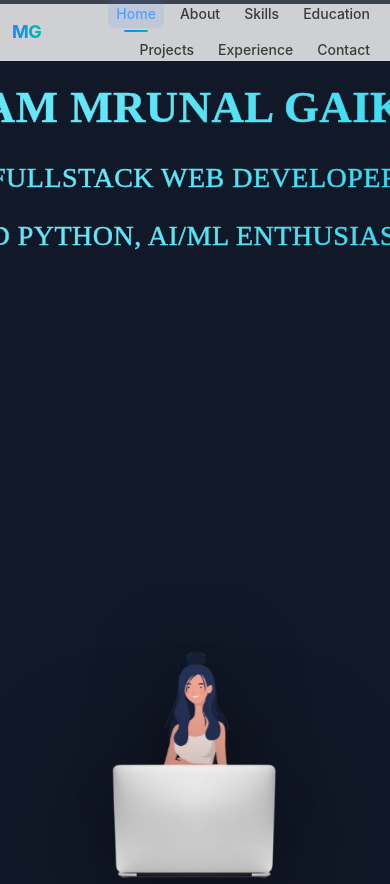
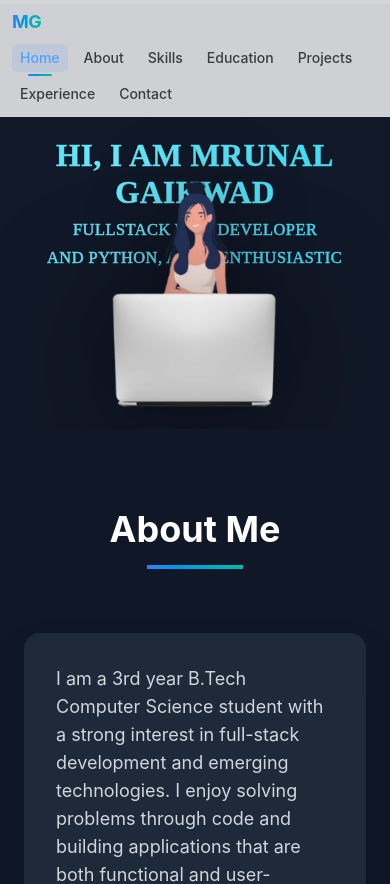
Before and after one commit to Mrunalgaikwad002/Mrunal_Gaikwad-Portfolio, a Next.js app: page / in a window 390 px wide. Shown: the top 884 px of the page. Built offline with nearby package versions, Linux system fonts and the light colour scheme.

Commit message:
responsiveness completed

```diff
--- a/src/app/components/Achievements.js
+++ b/src/app/components/Achievements.js
@@ -29,13 +29,13 @@ export default function Achievements() {
 
   return (
     <section id="achievements" className="bg-gray-900 text-white py-20">
-      <div className="max-w-6xl mx-auto px-6">
-        <div className="text-center mb-12">
+      <div className="max-w-6xl mx-auto px-4 sm:px-6">
+        <div className="text-center mb-12 sm:mb-16">
           <h2 className="text-3xl md:text-4xl font-semibold tracking-tight">Key Achievements</h2>
           <div className="h-1 w-20 bg-gradient-to-r from-blue-500 to-purple-500 mx-auto mt-3 rounded-full"></div>
         </div>
 
-        <div className="grid grid-cols-1 md:grid-cols-2 lg:grid-cols-3 gap-6">
+        <div className="grid grid-cols-1 sm:grid-cols-2 lg:grid-cols-3 gap-6 sm:gap-8">
           {achievements.map((achievement, index) => (
             <div
               key={index}
--- a/src/app/components/Certificates.js
+++ b/src/app/components/Certificates.js
@@ -14,13 +14,13 @@ export default function Certificates() {
 
   return (
     <section id="certificates" className="bg-gray-900 text-white py-20">
-      <div className="max-w-6xl mx-auto px-6">
-        <div className="text-center mb-12">
+      <div className="max-w-6xl mx-auto px-4 sm:px-6">
+        <div className="text-center mb-12 sm:mb-16">
           <h2 className="text-3xl md:text-4xl font-semibold tracking-tight">Certificates & Knowledge</h2>
           <div className="h-1 w-20 bg-gradient-to-r from-blue-500 to-purple-500 mx-auto mt-3 rounded-full"></div>
         </div>
 
-        <div className="grid grid-cols-1 md:grid-cols-2 lg:grid-cols-3 gap-6">
+        <div className="grid grid-cols-1 sm:grid-cols-2 lg:grid-cols-3 gap-6 sm:gap-8">
           {certificates.map((cert, index) => (
             <div
               key={index}
--- a/src/app/components/Contact.js
+++ b/src/app/components/Contact.js
@@ -9,7 +9,7 @@ export default function Contact() {
 
   return (
     <section id="contact" className="bg-gray-900 text-white py-20">
-      <div className="max-w-6xl mx-auto px-6">
+      <div className="max-w-6xl mx-auto px-4 sm:px-6">
         <div className="text-center mb-12">
           <h2 className="text-3xl md:text-4xl font-semibold tracking-tight">Get In Touch</h2>
           <div className="h-1 w-20 bg-gradient-to-r from-blue-500 to-purple-500 mx-auto mt-3 rounded-full"></div>
@@ -19,41 +19,41 @@ export default function Contact() {
           </p>
         </div>
 
-        <div className="grid grid-cols-1 lg:grid-cols-2 gap-12">
+        <div className="grid grid-cols-1 lg:grid-cols-2 gap-8 sm:gap-10 lg:gap-12">
           {/* Contact Information */}
           <div className="space-y-8">
             <div>
               <h3 className="text-xl font-semibold mb-6">Lets Connect</h3>
               <div className="space-y-4">
-                <div className="flex items-center gap-4">
+                <div className="flex items-start sm:items-center gap-4">
                   <div className="w-12 h-12 rounded-lg bg-gradient-to-br from-blue-500 to-purple-600 flex items-center justify-center">
                     <span className="text-xl">📧</span>
                   </div>
-                  <div>
+                  <div className="min-w-0">
                     <p className="font-medium">Email</p>
                     <p className="text-gray-300">mrunalgaikwad02@gmail.com</p>
                   </div>
                 </div>
 
-                <div className="flex items-center gap-4">
+                <div className="flex items-start sm:items-center gap-4">
                   <div className="w-12 h-12 rounded-lg bg-gradient-to-br from-blue-500 to-purple-600 flex items-center justify-center">
                     <span className="text-xl">💼</span>
                   </div>
-                  <div>
+                  <div className="min-w-0">
                     <p className="font-medium">LinkedIn</p>
-                    <a href="https://www.linkedin.com/in/mrunalgaikwad02" className="text-blue-400 hover:text-blue-300 transition-colors">
+                    <a href="https://www.linkedin.com/in/mrunalgaikwad02" className="text-blue-400 hover:text-blue-300 transition-colors break-all">
                       linkedin.com/in/mrunalgaikwad02
                     </a>
                   </div>
                 </div>
 
-                <div className="flex items-center gap-4">
+                <div className="flex items-start sm:items-center gap-4">
                   <div className="w-12 h-12 rounded-lg bg-gradient-to-br from-blue-500 to-purple-600 flex items-center justify-center">
                     <span className="text-xl">🐙</span>
                   </div>
-                  <div>
+                  <div className="min-w-0">
                     <p className="font-medium">GitHub</p>
-                    <a href="https://github.com/Mrunalgaikwad002" className="text-blue-400 hover:text-blue-300 transition-colors">
+                    <a href="https://github.com/Mrunalgaikwad002" className="text-blue-400 hover:text-blue-300 transition-colors break-all">
                       github.com/Mrunalgaikwad002
                     </a>
                   </div>
--- a/src/app/components/Nav.js
+++ b/src/app/components/Nav.js
@@ -104,10 +104,10 @@ export default function Nav() {
         />
       </div>
 
-      <header className={`fixed top-1 left-0 right-0 z-40 backdrop-blur-md bg-background/80 border-b border-white/10 transition-all duration-300 ${
+      <header className={`sticky top-0 left-0 right-0 z-40 backdrop-blur-md bg-background/80 border-b border-white/10 transition-all duration-300 ${
         isScrolling ? 'shadow-lg shadow-blue-500/10' : ''
       }`}>
-        <nav className="mx-auto max-w-7xl px-3 h-14 flex items-center justify-between">
+        <nav className="mx-auto max-w-7xl px-3 py-2 flex flex-wrap items-center justify-between gap-2">
           {/* Logo with hover effect */}
           <a
             href="#home"
@@ -120,7 +120,7 @@ export default function Nav() {
           </a>
 
           {/* Navigation Items */}
-          <div className="relative flex items-center gap-2 md:gap-4 lg:gap-6 flex-wrap justify-end">
+          <div className="relative flex flex-wrap items-center gap-2 md:gap-4 lg:gap-6">
             {navItems.map((item) => (
               <a
                 key={item.id}
@@ -151,8 +151,7 @@ export default function Nav() {
           </div>
         </nav>
       </header>
-      {/* Spacer to offset fixed header height */}
-      <div className="h-14" />
+      {/* Sticky header doesn't need spacer */}
     </>
   );
 }
--- a/src/app/components/Projects.js
+++ b/src/app/components/Projects.js
@@ -145,13 +145,13 @@ const demoProjects = [
 export default function Projects() {
   return (
     <section id="projects" className="py-20 bg-gray-900">
-      <div className="mx-auto max-w-7xl px-6">
-        <div className="text-center mb-16">
-          <h2 className="text-4xl md:text-5xl font-bold text-white mb-4">Projects</h2>
-          <div className="w-24 h-1 bg-gradient-to-r from-blue-500 to-teal-500 mx-auto"></div>
+      <div className="mx-auto max-w-7xl px-4 sm:px-6">
+        <div className="text-center mb-12 sm:mb-16">
+          <h2 className="text-3xl sm:text-4xl md:text-5xl font-bold text-white mb-3 sm:mb-4">Projects</h2>
+          <div className="w-20 sm:w-24 h-1 bg-gradient-to-r from-blue-500 to-teal-500 mx-auto"></div>
         </div>
 
-        <div className="grid grid-cols-1 md:grid-cols-2 xl:grid-cols-3 gap-8">
+        <div className="grid grid-cols-1 sm:grid-cols-2 xl:grid-cols-3 gap-6 sm:gap-8">
           {demoProjects.map((p) => (
             <article
               key={p.title}
--- a/src/app/globals.css
+++ b/src/app/globals.css
@@ -28,6 +28,10 @@ body {
   padding: 0;
 }
 
+/* Hide scrollbar utility for horizontal scroll containers on mobile */
+.no-scrollbar::-webkit-scrollbar { display: none; }
+.no-scrollbar { -ms-overflow-style: none; scrollbar-width: none; }
+
 html, body {
   min-height: 100%;
   overflow-y: auto;
@@ -37,7 +41,7 @@ html, body {
 /* Flip card 3D effect */
 
 .flip-card {
-  width: 340px;
+  width: min(100%, 340px);
   height: 400px;
   perspective: 1000px;
   position: relative;
@@ -266,6 +270,57 @@ html, body {
   .hero-row { animation: none; }
   .avatar-img { animation: none; opacity: 1; }
   .laptop-img { animation: none; opacity: 1; }
+}
+
+/* Mobile-specific refinements for Hero so all content fits on screen */
+@media (max-width: 480px) {
+  /* Ensure navbar has room and content starts below it */
+  #home { padding-top: 64px; min-height: auto; padding-bottom: 16px; }
+
+  .hero-bg { padding: 16px 16px 0 16px; }
+
+  /* Reduce overall word size and tighten spacing */
+  .center-row { gap: 12px; margin: 4px 0; }
+
+  /* Allow lines to wrap to two lines on small screens */
+  .hero-row { white-space: normal; line-height: 1.2; }
+
+  /* Name line size */
+  .hero-row.name-row { font-size: clamp(24px, 8vw, 32px) !important; }
+  .hero-row.name-row .hero-word { font-size: clamp(24px, 8vw, 32px) !important; }
+
+  /* Title lines size */
+  .hero-row.title-row { font-size: clamp(14px, 4.2vw, 18px) !important; }
+  .hero-row.title-row .hero-word { font-size: clamp(14px, 4.2vw, 18px) !important; }
+
+  /* Avatar/laptop: place directly under text with minimal gap */
+  .avatar-wrap {
+    position: static;
+    left: auto;
+    transform: none;
+    bottom: auto;
+    width: 100%;
+    aspect-ratio: auto;
+    margin: 12px auto 0;
+  }
+  .avatar-img {
+    position: static;
+    left: auto;
+    transform: none;
+    width: min(56vw, 240px);
+    margin: 0 auto;
+    opacity: 1;
+    animation: none;
+  }
+  .laptop-img {
+    position: static;
+    left: auto;
+    transform: none;
+    width: min(78vw, 360px);
+    margin: 8px auto 0;
+    opacity: 1;
+    animation: none;
+  }
 }
 
 .avatar-wrap {
```
